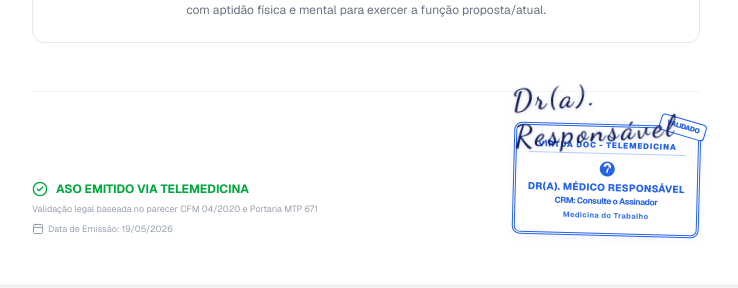
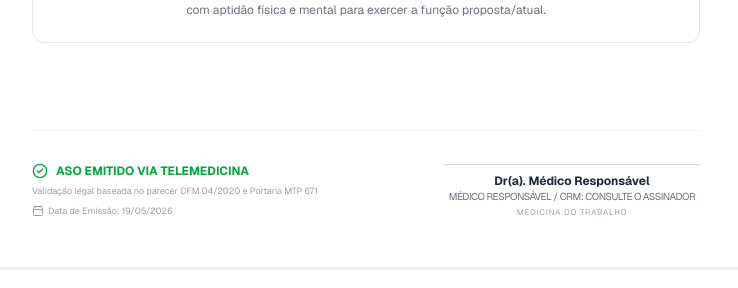
Before and after one commit to victorrolin/virtuadoc, a Next.js app: page /exams/1 in a window 1280 px wide. Shown: the part 814-1102 px from the top of the page, without its empty margins (274-1012 px from the left). Built offline with nearby package versions, Linux system fonts and the light colour scheme; no server answers; the database is empty.

Commit message:
fix(aso): remover assinatura cursiva e carimbo pre-renderizados para evitar sobreposicao com o Gov.br

```diff
--- a/src/app/exams/[id]/page.tsx
+++ b/src/app/exams/[id]/page.tsx
@@ -308,52 +308,12 @@ export default async function ExamPage({
                 </p>
               </div>
 
-              {/* Box de Assinatura com Carimbo Realista */}
-              <div className="relative flex flex-col items-center select-none">
-                {/* Assinatura Cursiva do Médico */}
-                <div
-                  className="absolute -top-12 z-20 font-serif text-3xl text-blue-900/90 tracking-widest pointer-events-none drop-shadow-sm select-none"
-                  style={{
-                    fontFamily: "'Dancing Script', cursive",
-                    transform: 'rotate(-4deg)',
-                    color: '#0f1d5e'
-                  }}
-                >
-                  {doctor.full_name?.split(' ').map((name: string, i: number) => i === 0 || i === doctor.full_name?.split(' ').length - 1 ? name : '').join(' ')}
-                </div>
-
-                {/* Carimbo Azul Realista de Telemedicina */}
-                <div
-                  className="border-[3px] border-double border-blue-600 text-blue-600 bg-white/70 p-3 rounded-lg flex flex-col items-center justify-center tracking-tight rotate-[1.5deg] max-w-[220px] select-none pointer-events-none shadow-[0_3px_6px_rgba(28,99,242,0.05)]"
-                  style={{
-                    borderColor: '#2563eb',
-                    color: '#2563eb'
-                  }}
-                >
-                  {/* Selo Validado */}
-                  <div className="absolute -top-2.5 -right-2 text-[7px] font-black border border-blue-600 bg-white px-1.5 py-0.5 rounded rotate-[15deg]">
-                    VALIDADO
-                  </div>
-
-                  <span className="text-[8px] font-black tracking-widest border-b border-blue-600/30 pb-0.5 mb-1.5 w-full text-center">
-                    VIRTUA DOC - TELEMEDICINA
-                  </span>
-
-                  {/* Brasão Médico Pequeno */}
-                  <svg className="h-4.5 w-4.5 fill-current mb-0.5" viewBox="0 0 24 24">
-                    <path d="M12 2C6.48 2 2 6.48 2 12s4.48 10 10 10 10-4.48 10-10S17.52 2 12 2zm1 15h-2v-2h2v2zm2.07-7.75l-.9.92C13.45 12.9 13 13.5 13 15h-2v-.5c0-1.1.45-2.1 1.17-2.83l1.24-1.26c.37-.36.59-.86.59-1.41 0-1.1-.9-2-2-2s-2 .9-2 2H7c0-2.76 2.24-5 5-5s5 2.24 5 5c0 1.04-.42 1.99-1.07 2.75z"/>
-                  </svg>
-
-                  <span className="text-[10px] font-extrabold tracking-wide uppercase truncate max-w-[190px]">
-                    {doctor.full_name}
-                  </span>
-                  <span className="text-[8.5px] font-bold">
-                    CRM: {doctor.crm}
-                  </span>
-                  <span className="text-[7.5px] font-bold tracking-wider opacity-90 mt-0.5">
-                    {doctor.specialties}
-                  </span>
-                </div>
+              {/* Box de Assinatura Limpo e Profissional para Gov.br */}
+              <div className="flex flex-col items-center">
+                <div className="w-48 sm:w-64 h-[1px] bg-gray-300 mb-2" />
+                <p className="text-[11px] sm:text-xs font-bold text-gray-800">{doctor.full_name}</p>
+                <p className="text-[9px] sm:text-[10px] text-gray-500 uppercase tracking-tighter">Médico Responsável / CRM: {doctor.crm}</p>
+                <p className="text-[8px] text-gray-400 mt-0.5 uppercase tracking-widest">{doctor.specialties}</p>
               </div>
             </div>
           </div>
```
